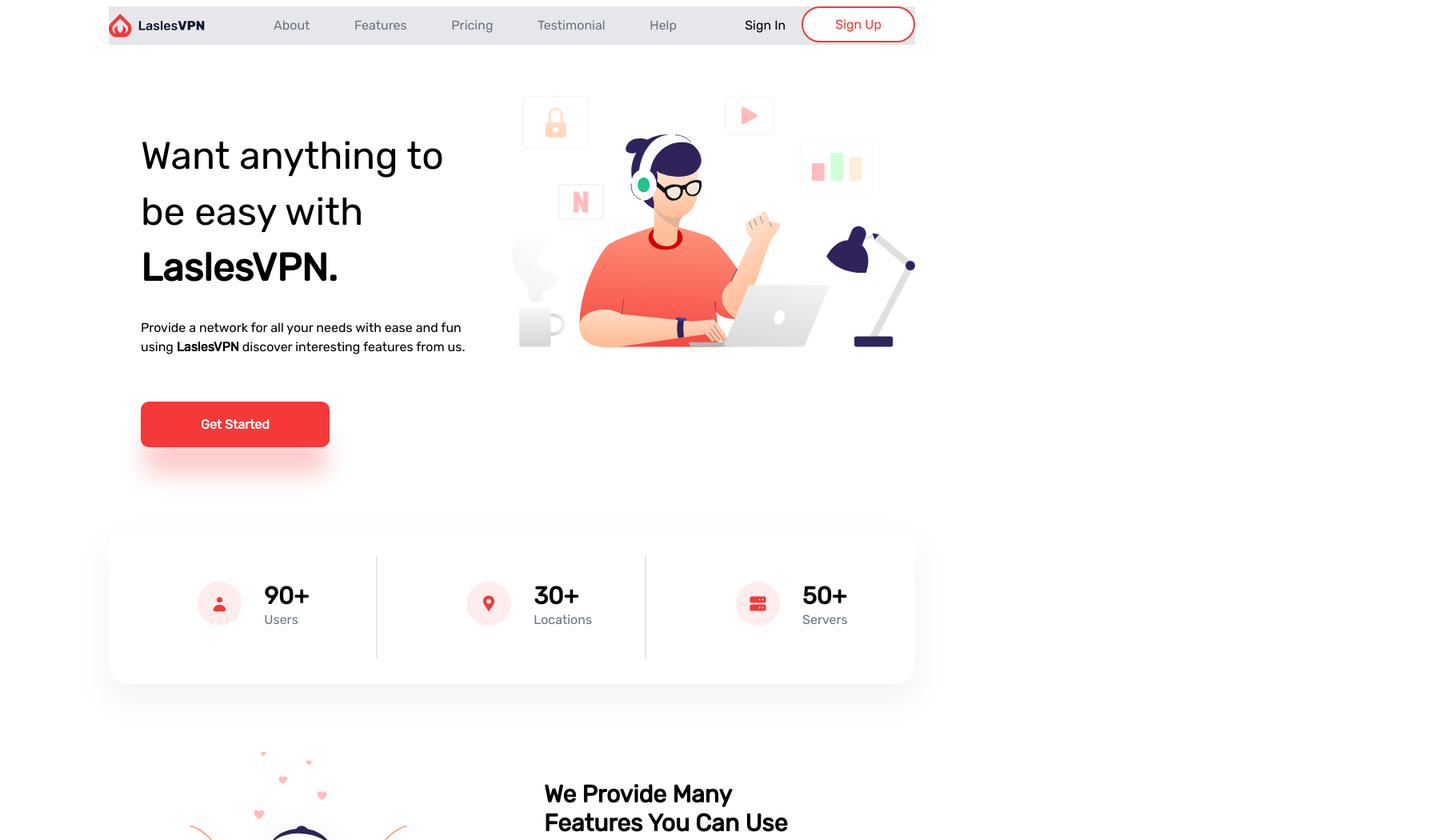
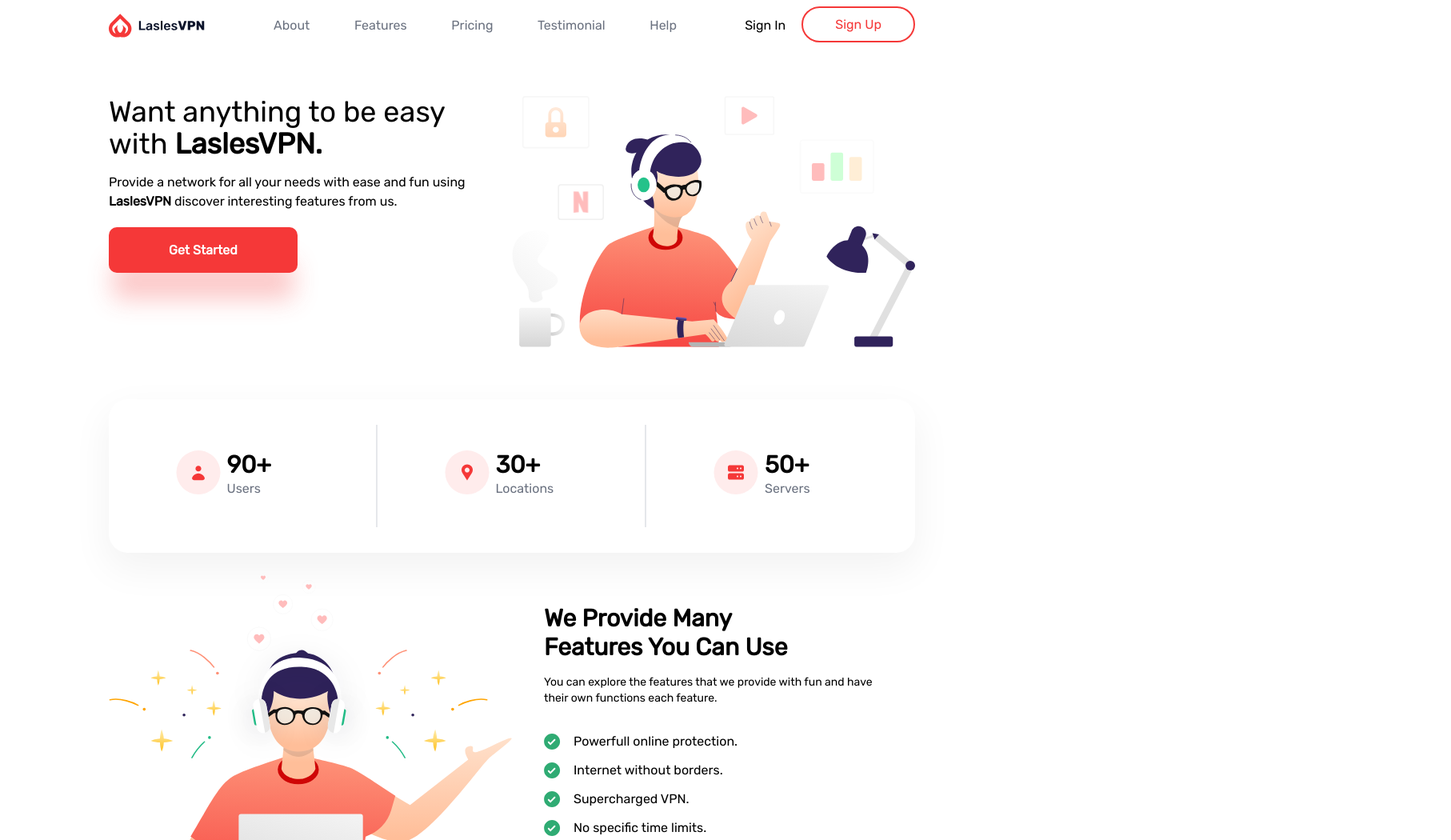
Before and after one commit to avoajaugochukwu/earnipay-t, a React (Create React App) app: page / in a window 1280 px wide. Shown: the part 40-1090 px from the top of the page at 80% size, 1814 px wide, since content can reach past the window. Built offline with nearby package versions, Linux system fonts and the light colour scheme.

Commit message:
Adjusted for Tabs view

```diff
--- a/src/common/Button/button.css
+++ b/src/common/Button/button.css
@@ -49,7 +49,7 @@
   border-width: 1px;
   border-style: solid;
 }
-.button-border--fill {
+.button-border--none {
   background-color: #F53838;
   color: #fff;
 }
--- a/src/components/Header/Header.js
+++ b/src/components/Header/Header.js
@@ -17,7 +17,7 @@
 
   return (
     <>
-      <div className="flex font-extralight justify-between mt-12 mx-[8.5rem] bg-gray-200">
+      <div className="flex font-extralight justify-between lg:mt-12 lg:mx-[8.5rem] md:mx-8 md:mt-8">
         <img style={{ width: "12%" }} src={logo_white_bg} alt="logo" />
         <div className="flex w-1/2 justify-between text-gray-500 pt-3">
           <p>About</p>
--- a/src/components/Hero/Hero.js
+++ b/src/components/Hero/Hero.js
@@ -18,12 +18,12 @@
 const Hero = () => {
   return (
     <>
-      <div className="flex justify-between mt-16 mx-[8.5rem]">
-        <div className="w-1/2 p-10">
-          <h1 className="text-5xl leading-for-hero">
+      <div className="flex justify-between lg:mt-16 lg:mx-[8.5rem] md:mx-8 md:mt-6">
+        <div className="w-1/2 p-10 md:p-0 md:pr-4">
+          <h1 className="text-5xl md:text-4xl leading-for-hero">
             Want anything to be easy with <strong>LaslesVPN.</strong>
           </h1>
-          <p className="mt-7 mb-14">
+          <p className="mt-7 mb-14 md:mt-4 md:mb-5">
             Provide a network for all your needs with ease and fun using{" "}
             <strong>LaslesVPN</strong> discover interesting features from us.
           </p>
@@ -34,30 +34,30 @@
         </div>
       </div>
       {/* ******************************************************************* */}
-      <div className=" mt-16 hero-box--shadow mx-[8.5rem] rounded-3xl">
-        <div className="flex justify-between py-8">
+      <div className=" lg:mt-16 hero-box--shadow lg:mx-[8.5rem] md:mx-8 md:mt-6 rounded-3xl">
+        <div className="flex justify-between py-8 ">
           <div className="w-1/3 h-32 border-r-2 border-gray-200">
-            <div className="flex py-8 w-1/3 mx-auto">
+            <div className="flex py-8 w-1/2 mx-auto">
               <img src={user_img} alt="user img" className="w-14 h-14" />
-              <div className="ml-7">
+              <div className="ml-7 md:ml-2">
                 <h3 className="text-3xl font-black">90+</h3>
                 <p className="text-gray-500">Users</p>
               </div>
             </div>
           </div>
           <div className="w-1/3 h-32 border-r-2 border-gray-200">
-            <div className="flex py-8 w-1/3 mx-auto">
+            <div className="flex py-8 w-1/2 mx-auto">
               <img src={location_img} alt="user img" className="w-14 h-14" />
-              <div className="ml-7">
+              <div className="ml-7 md:ml-2">
                 <h3 className="text-3xl font-black">30+</h3>
                 <p className="text-gray-500">Locations</p>
               </div>
             </div>
           </div>
           <div className="w-1/3 h-32">
-            <div className="flex py-8  w-1/3 mx-auto">
+            <div className="flex py-8  w-1/2 mx-auto">
               <img src={server} alt="user img" className="w-14 h-14" />
-              <div className="ml-7">
+              <div className="ml-7 md:ml-2">
                 <h3 className="text-3xl font-black">50+</h3>
                 <p className="text-gray-500">Servers</p>
               </div>
@@ -66,12 +66,12 @@
         </div>
       </div>
       {/* ******************************************************************* */}
-      <div className="flex justify-between mt-20 mx-[8.5rem]">
+      <div className="flex justify-between mt-20 lg:mx-[8.5rem] md:mx-8 md:mt-6">
         <div className="w-1/2">
           <img src={hero_2_img} alt="hero" />
         </div>
-        <div className="w-1/2 p-10">
-          <h3 className="text-3xl font-black">
+        <div className="w-1/2 lg:p-10 md:p-4">
+          <h3 className="lg:text-3xl md:text-2xl font-black">
             We Provide Many <br />
             Features You Can Use
           </h3>
@@ -79,19 +79,19 @@
             You can explore the features that we provide with fun and have their
             own functions each feature.
           </p>
-          <p className="flex mt-8">
+          <p className="flex lg:mt-8 md:mt-4">
             <img src={green_check_mark} alt="check mark" />{" "}
             <span className="ml-4">Powerfull online protection.</span>
           </p>
-          <p className="flex mt-5">
+          <p className="flex mt-5 md:mt-3">
             <img src={green_check_mark} alt="check mark" />{" "}
             <span className="ml-4">Internet without borders.</span>
           </p>
-          <p className="flex mt-5">
+          <p className="flex mt-5 md:mt-3">
             <img src={green_check_mark} alt="check mark" />{" "}
             <span className="ml-4">Supercharged VPN.</span>
           </p>
-          <p className="flex mt-5">
+          <p className="flex mt-5 md:mt-3">
             <img src={green_check_mark} alt="check mark" />{" "}
             <span className="ml-4">No specific time limits.</span>
           </p>
--- a/src/components/Hero/Packages.js
+++ b/src/components/Hero/Packages.js
@@ -9,11 +9,11 @@
 const Packages = () => {
   return (
     <div className="bg-gray-50 py-10 mt-20">
-      <div className="flex justify-between mt-20 mx-[8.5rem] gap-x-8 ">
-        <div className="w-1/3 px-10 cursor-pointer border-2 border-gray-300 rounded-xl">
-          <img className="mx-auto mt-20" src={free_img} alt="free" />
-          <p className="text-center mt-10 font-black text-lg">Free Plan</p>
-          <div className="w-4/5 mx-auto  mt-10 h-72">
+      <div className="flex justify-between mt-20 lg:mx-[8.5rem] md:mx-8 md:mt-6 lg:gap-x-8 md:gap-x-4">
+        <div className="w-1/3 lg:px-10 md:px-2 cursor-pointer border-2 border-gray-300 rounded-xl">
+          <img className="mx-auto lg:mt-20 md:mt-10" src={free_img} alt="free" />
+          <p className="text-center lg:mt-10 md:mt-5 font-black text-lg">Free Plan</p>
+          <div className="w-4/5 mx-auto lg:mt-10 md:mt-5 lg:h-72 md:h-80">
             <p className="flex">
               <img src={check_mark} alt="check_mark" />
               <span className="ml-4">Unlimited Bandwitch</span>
@@ -41,10 +41,10 @@
             />
           </div>
         </div>
-        <div className="w-1/3 px-10 cursor-pointer border-2 border-gray-300 rounded-xl">
-          <img className="mx-auto mt-20" src={standard_img} alt="free" />
-          <p className="text-center mt-10 font-black text-lg">Standard Plan</p>
-          <div className="w-4/5 mx-auto  mt-10 h-72">
+        <div className="w-1/3 lg:px-10 md:px-2 cursor-pointer border-2 border-gray-300 rounded-xl">
+          <img className="mx-auto lg:mt-20 md:mt-10" src={standard_img} alt="free" />
+          <p className="text-center lg:mt-10 md:mt-5 font-black text-lg">Standard Plan</p>
+          <div className="w-4/5 mx-auto lg:mt-10 md:mt-5 lg:h-72 md:h-80">
             <p className="flex">
               <img src={check_mark} alt="check_mark" />
               <span className="ml-4">Unlimited Bandwitch</span>
@@ -79,12 +79,12 @@
           </div>
         </div>
         <div
-          className="w-1/3 px-10 cursor-pointer rounded-xl"
+          className="w-1/3 lg:px-10 md:px-2 cursor-pointer rounded-xl"
           style={{ border: "2px solid #F53838" }}
         >
-          <img className="mx-auto mt-20" src={free_img} alt="free" />
-          <p className="text-center mt-10 font-black text-lg">Free Plan</p>
-          <div className="w-4/5 mx-auto  mt-10 h-72">
+          <img className="mx-auto lg:mt-20 md:mt-10" src={premium_img} alt="free" />
+          <p className="text-center lg:mt-10 md:mt-5 font-black text-lg">Free Plan</p>
+          <div className="w-4/5 mx-auto lg:mt-10 md:mt-5 lg:h-72 md:h-80">
             <p className="flex">
               <img src={check_mark} alt="check_mark" />
               <span className="ml-4">Unlimited Bandwitch</span>
@@ -117,7 +117,7 @@
             </h3>
             <Button
               label="&nbsp;&nbsp;&nbsp;Select&nbsp;&nbsp;&nbsp;"
-              border="fill"
+              border="none"
               type="round"
             />
           </div>
--- a/src/components/Hero/World.js
+++ b/src/components/Hero/World.js
@@ -11,24 +11,24 @@
 const World = () => {
   return (
     <div className="text-center bg-gray-50">
-      <h3 className="text-4xl font-black pt-28 leading-for-world">
+      <h3 className="lg:text-4xl md:text-3xl font-black lg:pt-28 md:pt-12 leading-for-world">
         Huge Global Network <br />
         of Fast VPN
       </h3>
-      <p className="mt-8">
+      <p className="lg:mt-8 md:mt-4">
         See LaslesVPN everywhere to make it easier for you when you move <br />{" "}
         locations.
       </p>
-      <div className="mt-36">
+      <div className="lg:mt-36 md:mt-12">
         <img className="w-5/6 mx-auto" src={world_img} alt="world " />
       </div>
       {/* +++++++++++++++++++++++++++++++++++++++++++++++++++++ */}
-      <div className="flex justify-between mx-[8.5rem]">
-        <img src={netflix_img} alt="netflix" />
-        <img src={reddit_img} alt="reddit" />
-        <img src={amazon_img} alt="amazon" />
-        <img src={discord_img} alt="discord" />
-        <img src={spotify_img} alt="spotify" />
+      <div className="flex justify-around lg:mx-[8.5rem] md:mx-8 md:mt-6">
+        <img className="lg:w-2/12 md:w-1/12" src={netflix_img} alt="netflix" />
+        <img className="lg:w-2/12 md:w-1/12" src={reddit_img} alt="reddit" />
+        <img className="lg:w-2/12 md:w-1/12" src={amazon_img} alt="amazon" />
+        <img className="lg:w-2/12 md:w-1/12" src={discord_img} alt="discord" />
+        <img className="lg:w-2/12 md:w-1/12" src={spotify_img} alt="spotify" />
       </div>
     </div>
   );
```
